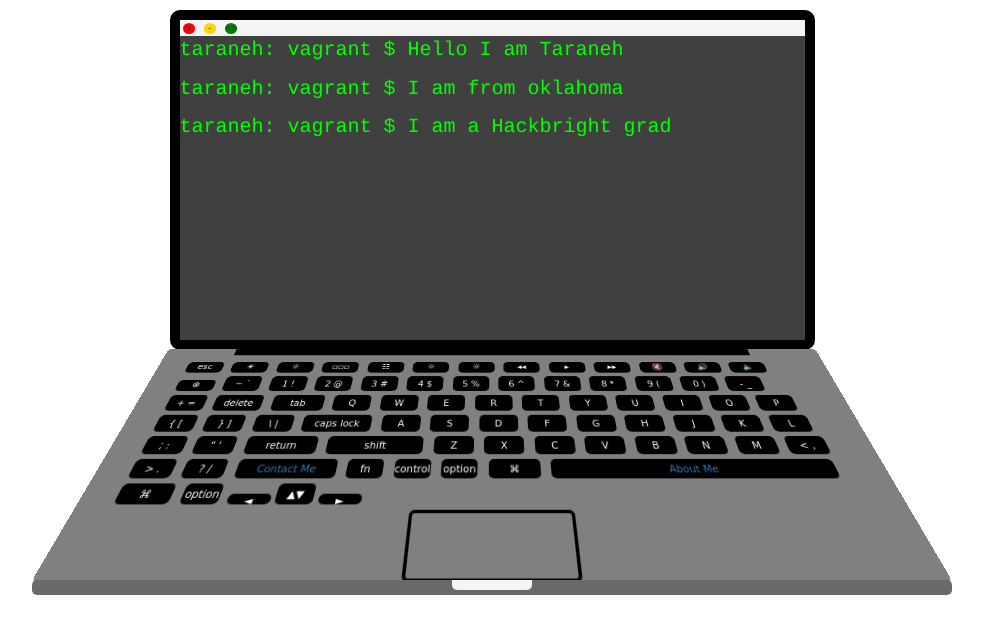
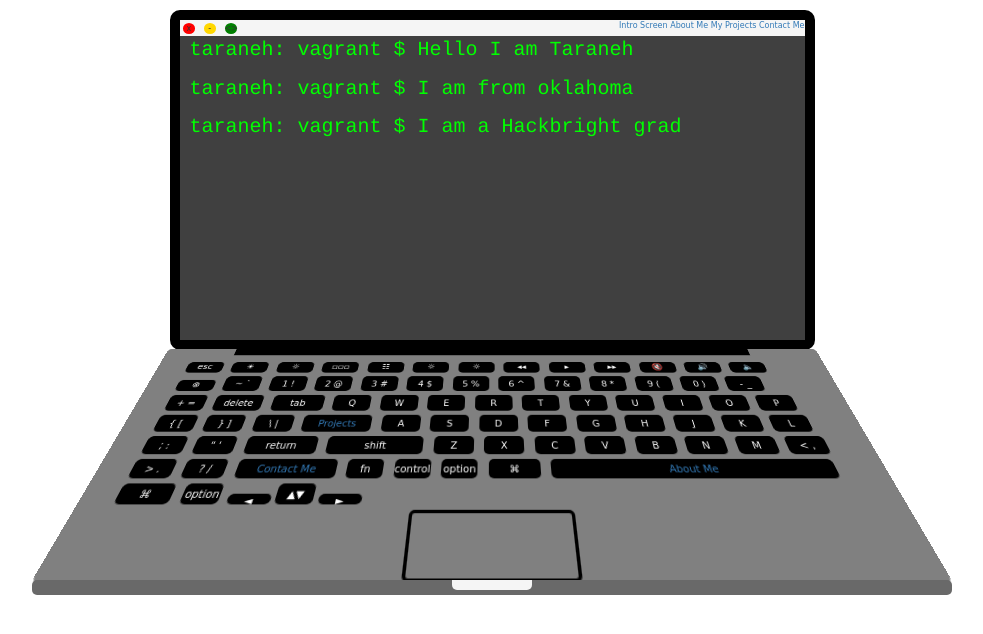
Before and after one commit to tarzioo/personal-portfolio, a PHP site: page /base.html in a window 1280 px wide. Shown: the top 634 px of the page, without its empty margins (148-1131 px from the left). Run offline with PHP 8.4, Linux system fonts and the light colour scheme; some web fonts are replaced.

Commit message:
added logos to contact page that links to social media sites

```diff
--- a/base.html
+++ b/base.html
@@ -17,6 +17,12 @@
                         <div class="circle red-circle">x</div>
                         <div class="circle yellow-circle">-</div>
                         <div class="circle green-circle"><></div>
+                        <div class="nav-links">
+                            <a class="links" id="intro-reroute-btn" href="#intro">Intro Screen</a>
+                            <a class="links" id="about-me-reroute-btn" href="#about-me">About Me</a>
+                            <a class="links" id="projects-reroute-btn" href="#projects">My Projects</a>
+                            <a class="links" id="contact-reroute-btn" href="#contact">Contact Me</a>
+                        </div>
                     </div>
                     <div id="body">
 
@@ -37,7 +43,9 @@
                                     <img src="static/img/profile-pic.png"/>
                                 </div>
                                 <div class="col-xs-9" id="about-me-speech">
-                                    <h1>Hello There!</h1>
+                                    <div class="headers">
+                                        <h1>Hello There!</h1>
+                                    </div>
                                     <ul>
 
                                         <li>I am so excited you're here! I am Taraneh but I often go by Tara for short.</li>
@@ -60,14 +68,26 @@
 
                                         <li>Being a software engineer is pretty awesome</li>
 
-
                                     </ul>
                                 </div>
                             </div>
                         </div>
-                        <div id="projects" class="sections">project time</div>
+                        <div id="projects" class="sections">
+                            <div class="headers">
+                                <h1>My Projects</h1>
+                            </div>
+                        </div>
                         <div id="contact" class="sections">
-                            <h1>Say Hi Or Keep in Contact</h1>
+                            <div class="headers">
+                                <h1>Say Hi Or Keep in Contact</h1>
+                            </div>
+                            <div id="logos" class="logos">
+                                <a href="https://github.com/tarzioo"><img src="static/img/github.png"/></a>
+                                <a href="https://www.linkedin.com/in/ttayaran"><img src="static/img/linkedin.png"/></a>
+                                <a href="https://www.instagram.com/tarzioo/"><img src="static/img/instagram.png"/></a>
+                                <a href="https://twitter.com/tarzioo"><img src="static/img/twitter.png"/></a>
+                            </div>
+                            <div id="email"><h3>ttayaran@gmail.com</h3></div>
                         </div>
                     </div>
                 </div>
@@ -122,7 +142,7 @@
                         <div class="keys row-three"><p>} ]</p></div>
                         <div class="keys row-three"><p>\ |</p></div>
 
-                        <div class="keys row-four large-key"><p>caps lock</p></div>
+                        <div class="keys row-four large-key"><p><a id="project-btn" href="#projects">Projects</a></p></div>
                         <div class="keys row-four"><p>A</p></div>
                         <div class="keys row-four"><p>S</p></div>
                         <div class="keys row-four"><p>D</p></div>
--- a/static/computer.js
+++ b/static/computer.js
@@ -25,3 +25,76 @@ $('#contact-btn').click(function() {
 
   });
 });
+
+$('#project-btn').click(function() {
+    console.log("entered function");
+  $('#projects').show('slow', function() {
+    document.getElementById("intro").style.display = 'none';
+    document.getElementById("keyboard").style.display = 'none';
+    document.getElementById("keyboard-bottom").style.display = 'none';
+    document.getElementById("full-screen").style.height = '620px';
+    document.getElementById("full-screen").style.width = '1000px';
+    document.getElementById("toolbar").style.fontSize = '15px';
+
+  });
+});
+
+$('#about-me-reroute-btn').click(function() {
+    console.log("entered function");
+  $('#about-me').show('slow', function() {
+    document.getElementById("intro").style.display = 'none';
+    document.getElementById("projects").style.display = 'none';
+    document.getElementById("contact").style.display = 'none';
+    document.getElementById("keyboard").style.display = 'none';
+    document.getElementById("keyboard-bottom").style.display = 'none';
+    document.getElementById("full-screen").style.height = '620px';
+    document.getElementById("full-screen").style.width = '1000px';
+    document.getElementById("toolbar").style.fontSize = '15px';
+
+  });
+});
+
+$('#projects-reroute-btn').click(function() {
+    console.log("entered function");
+  $('#projects').show('slow', function() {
+    document.getElementById("intro").style.display = 'none';
+    document.getElementById("contact").style.display = 'none';
+    document.getElementById("about-me").style.display = 'none';
+    document.getElementById("keyboard").style.display = 'none';
+    document.getElementById("keyboard-bottom").style.display = 'none';
+    document.getElementById("full-screen").style.height = '620px';
+    document.getElementById("full-screen").style.width = '1000px';
+    document.getElementById("toolbar").style.fontSize = '15px';
+
+  });
+});
+
+$('#contact-reroute-btn').click(function() {
+    console.log("entered function");
+  $('#contact').show('slow', function() {
+    document.getElementById("intro").style.display = 'none';
+    document.getElementById("projects").style.display = 'none';
+    document.getElementById("about-me").style.display = 'none';
+    document.getElementById("keyboard").style.display = 'none';
+    document.getElementById("keyboard-bottom").style.display = 'none';
+    document.getElementById("full-screen").style.height = '620px';
+    document.getElementById("full-screen").style.width = '1000px';
+    document.getElementById("toolbar").style.fontSize = '15px';
+
+  });
+});
+
+$('#intro-reroute-btn').click(function() {
+    console.log("entered function");
+  $('#intro').show('fast', function() {
+    document.getElementById("about-me").style.display = 'none';
+    document.getElementById("projects").style.display = 'none';
+    document.getElementById("contact").style.display = 'none';
+    document.getElementById("keyboard").style.display = '';
+    document.getElementById("keyboard-bottom").style.display = '';
+    document.getElementById("full-screen").style.height = '340px';
+    document.getElementById("full-screen").style.width = '645px';
+    document.getElementById("toolbar").style.fontSize = '8px';
+
+  });
+});
--- a/static/styles.css
+++ b/static/styles.css
@@ -34,6 +34,7 @@ body {
     height: 100%;
     overflow-y: hidden;
     overflow-x: hidden;
+    margin-left: 10px;
 
 }
 
@@ -44,7 +45,7 @@ body {
     overflow-x: hidden;
     display: none;
     color: black;
-    background: white;
+    background: #3498DB;
 }
 
 #projects {
@@ -53,6 +54,8 @@ body {
     overflow-y: hidden;
     overflow-x: hidden;
     display: none;
+    background: silver;
+    color: black;
 }
 
 #contact {
@@ -61,8 +64,25 @@ body {
     overflow-y: hidden;
     overflow-x: hidden;
     display: none;
-    color: orange;
-    background: green;
+    color: black;
+    background: white;
+}
+#logos {
+    margin: 0 auto;
+    text-align: center;
+    padding: 10%;
+}
+.logos img{
+    display: inline-block;
+    height: 150px;
+}
+
+#email {
+    text-align: center
+}
+
+.headers {
+    text-align: center;
 }
 
 #header {
@@ -74,6 +94,14 @@ body {
     height: 5%;
     font-size: 8px;
 }
+
+.nav-links {
+    display: inline-block;
+    margin-left: 30%;
+    float: right;
+
+}
+
 
 .circle {
     border-radius: 50%;
```
Also changed, not shown: 1 other file.
